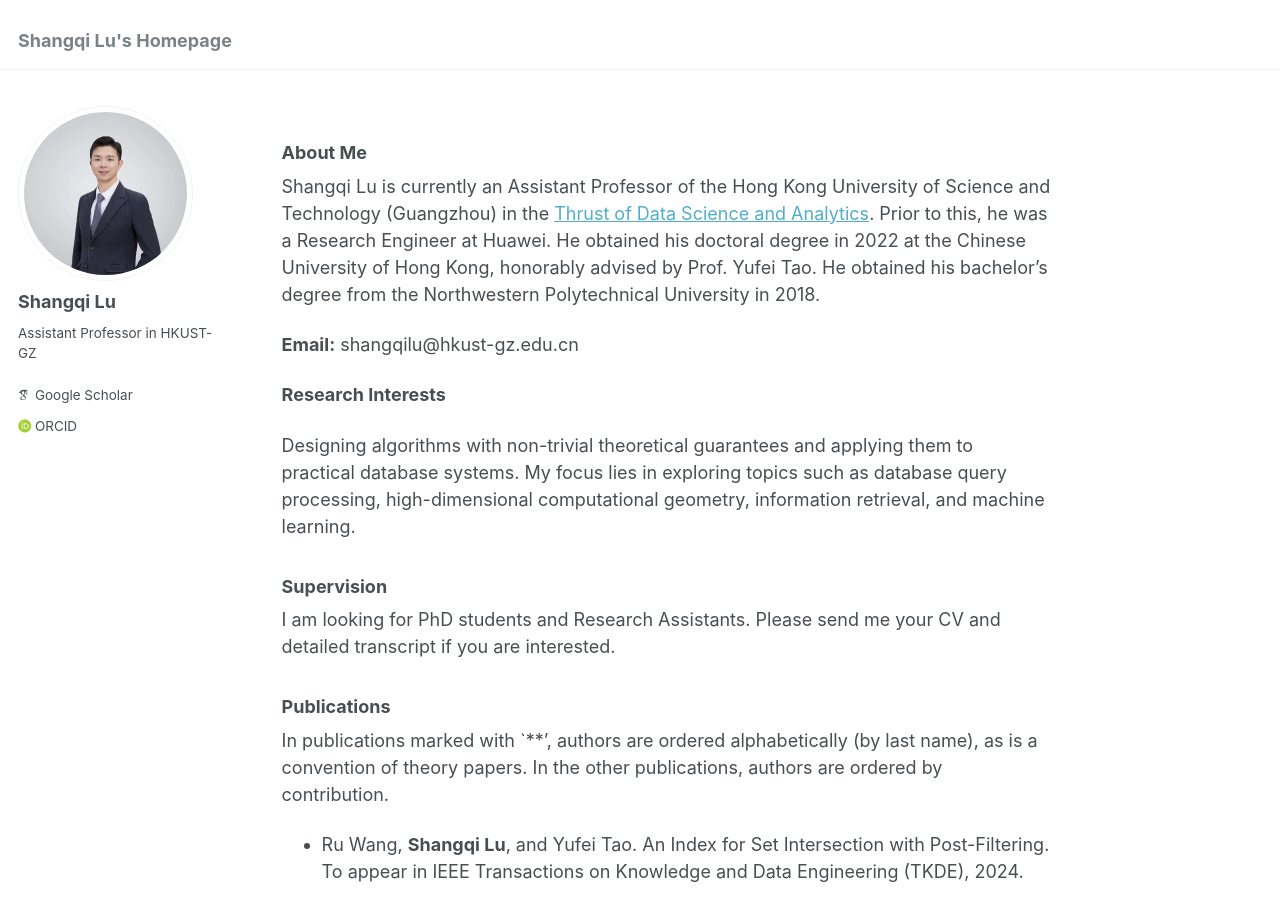
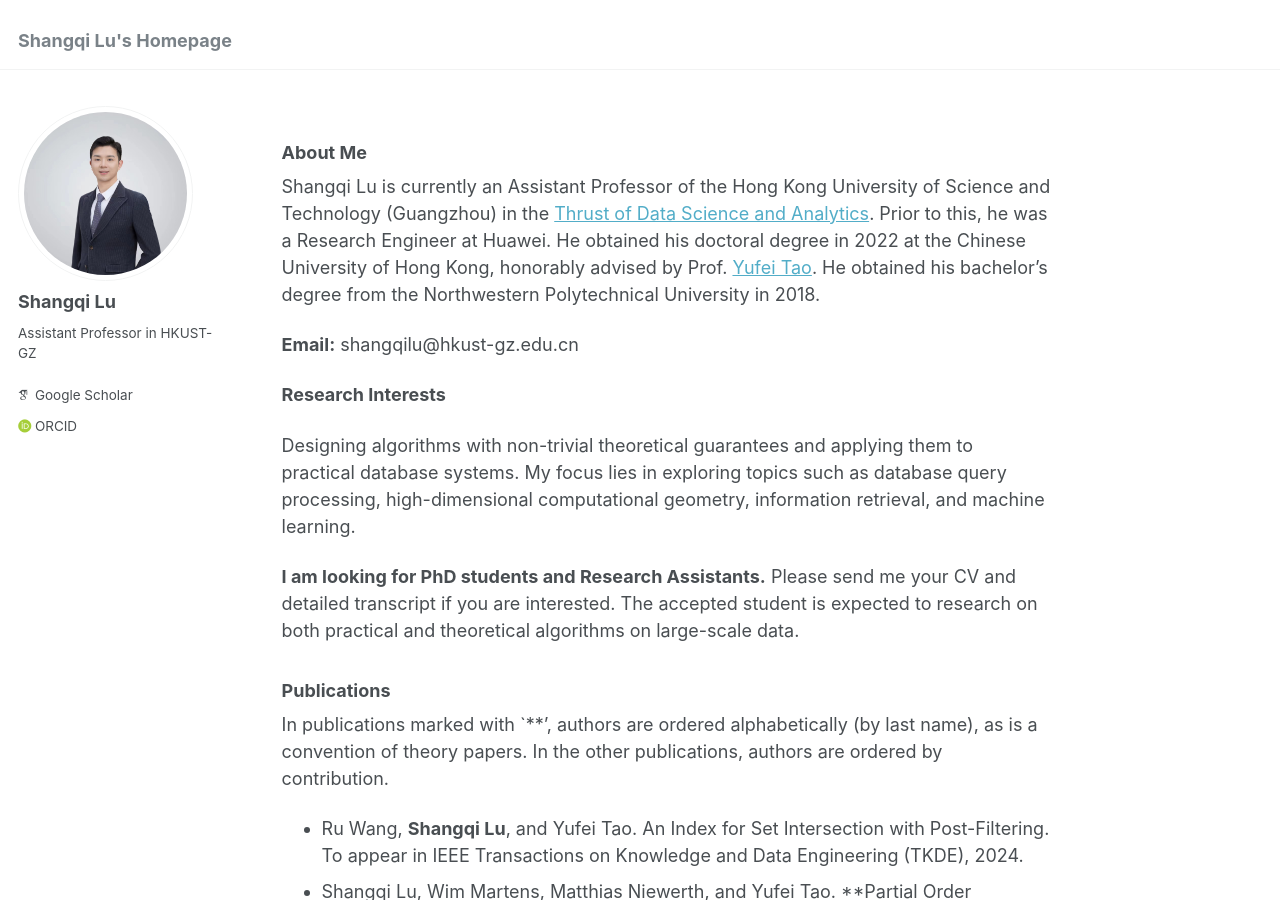
Before and after one commit to shangqilu/shangqilu.github.io, a Jekyll site: the page built from _pages/about.md, in a window 1280 px wide and 900 px high. Built offline with Jekyll 4.4.1, drawn with Linux system fonts in a browser that asks for light colours; some web fonts are replaced.

Commit message:
update home page

```diff
--- a/_pages/about.md
+++ b/_pages/about.md
@@ -14,7 +14,7 @@ redirect_from:
 
 ### About Me
 
-Shangqi Lu is currently an Assistant Professor of the Hong Kong University of Science and Technology (Guangzhou) in the [Thrust of Data Science and Analytics](https://dsa.hkust-gz.edu.cn/). Prior to this, he was a Research Engineer at Huawei. He obtained his doctoral degree in 2022 at the Chinese University of Hong Kong, honorably advised by Prof. Yufei Tao. He obtained his bachelor's degree from the Northwestern Polytechnical University in 2018.
+Shangqi Lu is currently an Assistant Professor of the Hong Kong University of Science and Technology (Guangzhou) in the [Thrust of Data Science and Analytics](https://dsa.hkust-gz.edu.cn/). Prior to this, he was a Research Engineer at Huawei. He obtained his doctoral degree in 2022 at the Chinese University of Hong Kong, honorably advised by Prof. [Yufei Tao](https://www.cse.cuhk.edu.hk/~taoyf/). He obtained his bachelor's degree from the Northwestern Polytechnical University in 2018.
 
 **Email:** shangqilu@hkust-gz.edu.cn
 
@@ -22,9 +22,8 @@ Shangqi Lu is currently an Assistant Professor of the Hong Kong University of Sc
 
 Designing algorithms with non-trivial theoretical guarantees and applying them to practical database systems. My focus lies in exploring topics such as database query processing, high-dimensional computational geometry, information retrieval, and machine learning.
 
-### Supervision
 
-I am looking for PhD students and Research Assistants. Please send me your CV and detailed transcript if you are interested.
+**I am looking for PhD students and Research Assistants.** Please send me your CV and detailed transcript if you are interested. The accepted student is expected to research on both practical and theoretical algorithms on large-scale data.
 
 ### Publications
 
```
